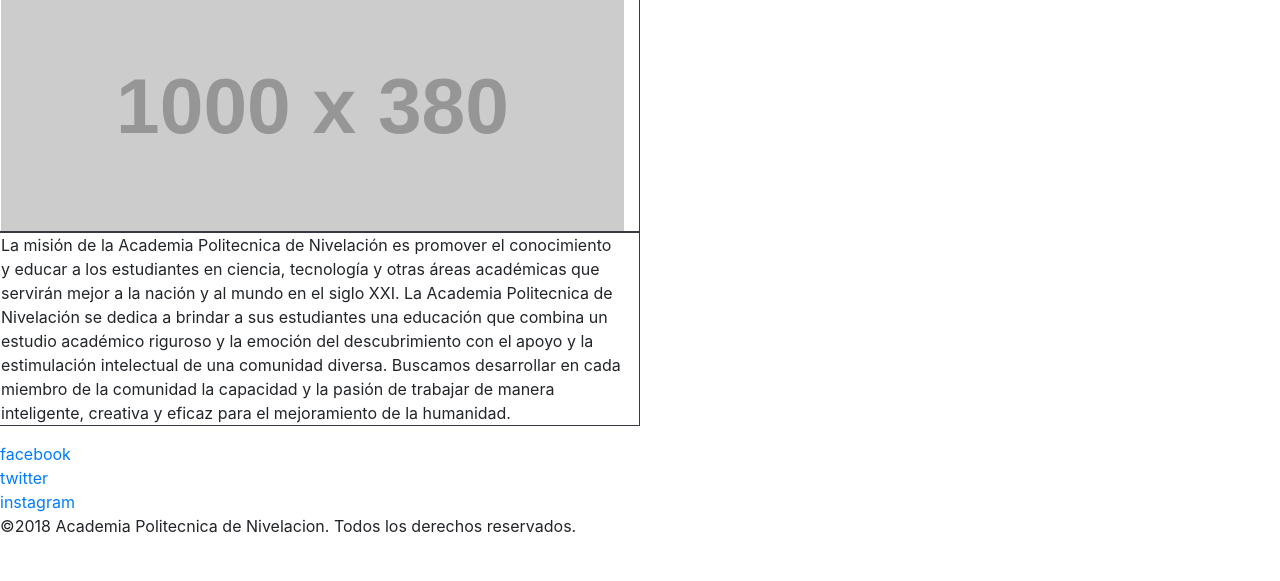
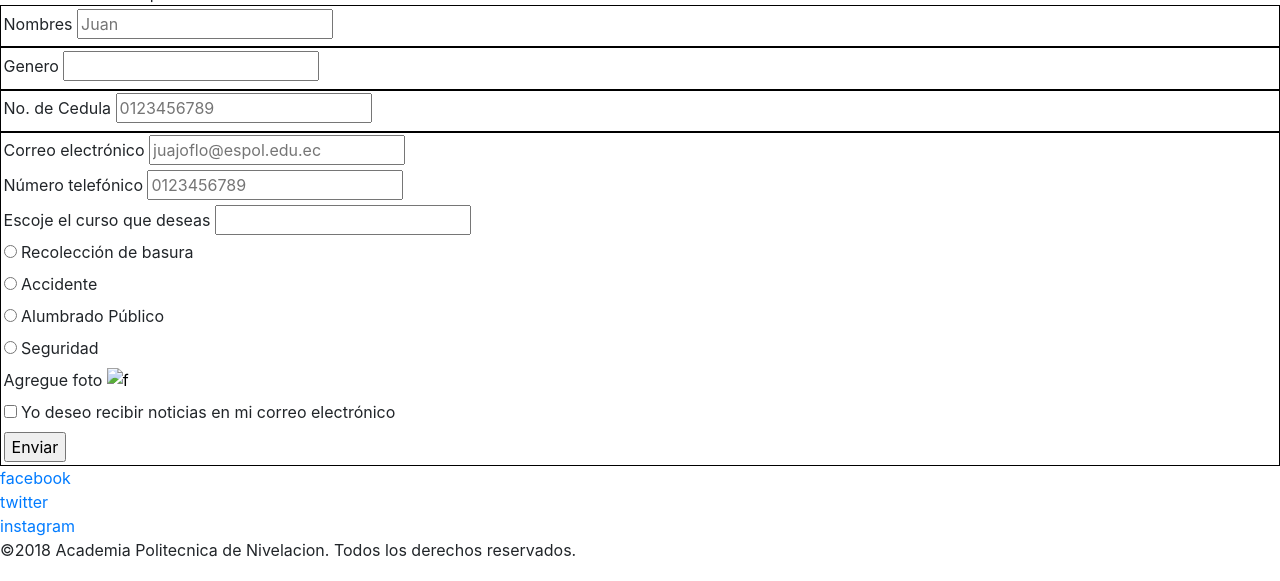
Before and after one commit to juanjofs96/dawG5FloresHerrera, a plain HTML site: page inscripciones.html in a window 1280 px wide. Shown: the part 219-800 px from the top of the page. Drawn offline with Linux system fonts and the light colour scheme; placeholder pictures from the web are drawn by us.

Commit message:
Cambios html paginas secundarias

```diff
--- a/CSS/estilo.css
+++ b/CSS/estilo.css
@@ -33,7 +33,11 @@ form>div{
     padding: 0.2%;
     margin: 0;
     border: 1px solid black;
+}
 
+#inscripciones{
+	font-size: 2em;
+	text-align: center;
 }
 /*
 p {
--- a/inscripciones.html
+++ b/inscripciones.html
@@ -32,14 +32,70 @@
     </nav>
 
     <section>
-      <div class="row align-items-center">
-        <h1 class="col-12 border border-dark">Visión</h1>
-        <img class="col-6 border border-dark" src="https://via.placeholder.com/1000x380" alt="placeholder"/>
-        <div class="w-100">
-        <p class="col-6 border border-dark">
-          La misión de la Academia Politecnica de Nivelación es promover el conocimiento y educar a los estudiantes en ciencia, tecnología y otras áreas académicas que servirán mejor a la nación y al mundo en el siglo XXI. La Academia Politecnica de Nivelación se dedica a brindar a sus estudiantes una educación que combina un estudio académico riguroso y la emoción del descubrimiento con el apoyo y la estimulación intelectual de una comunidad diversa. Buscamos desarrollar en cada miembro de la comunidad la capacidad y la pasión de trabajar de manera inteligente, creativa y eficaz para el mejoramiento de la humanidad.
-        </p>
-      </div>
+      <h2>Ingresa tus datos aqui para la inscripcion al curso que desees</h2>
+      <form>Formulario de inscripcion
+        <div>
+          <label for="nombre">Nombres</label>
+          <input type="text" id="nombre" placeholder="Juan" required>
+        </div>
+        <div>
+          <label for="genero">Genero</label>
+          <input list="genero">
+          <datalist id="genero">
+            <option value="Masculino">
+            <option value="Femenino">
+          </datalist>
+        </div>
+        <div>
+          <label for="nombre">No. de Cedula</label>
+          <input type="number" id="cedula" placeholder="0123456789" required>
+        </div>
+        <div>
+        <div>
+          <label for="correo">Correo electrónico</label>
+          <input type="email" id="correo" pattern="[a-zA-Z]" placeholder="juajoflo@espol.edu.ec" required>
+        </div>
+        <div>
+          <label for="numero">Número telefónico</label>
+          <input type="tel" id="numero" pattern="[0-9]{10}" placeholder="0123456789" required>
+        </div>
+        <div>
+          <label for="lista">Escoje el curso que deseas</label>
+          <input list="lista">
+          <datalist id="lista">
+            <option value="Examen Ser Bachiller">
+            <option value="PrePolitecnico">
+          </datalist>
+        </div>
+        <div>
+          <input type="radio" id="basura" required>
+          <label for="basura">Recolección de basura</label>
+        </div>
+        <div>
+          <input type="radio" id="accidente" required>
+          <label for="accidente">Accidente</label>
+        </div>
+        <div>
+          <input type="radio" id="alumbrado" required>
+          <label for="alumbrado">Alumbrado Público</label>
+        </div>
+        <div>
+          <input type="radio" id="seguridad" required>
+          <label for="seguridad">Seguridad</label>
+        </div>
+        <div>
+          <label for="foto">Agregue foto</label>
+          <input type="image" id="foto" alt="f">
+        </div>
+        <div>
+          <input type="checkbox" id ="caja" required>
+          <label for="caja">Yo deseo recibir noticias en mi correo electrónico</label>
+        </div>
+        <div>
+          <input type="button" value="Enviar" id = "boton">
+        </div>
+      </form>
+
     </section>
 
     <footer>
```
Also changed, not shown: contactenos.html (+4 -0 lines), noticias.html (+0 -36 lines), principal.html (+1 -0 lines).
